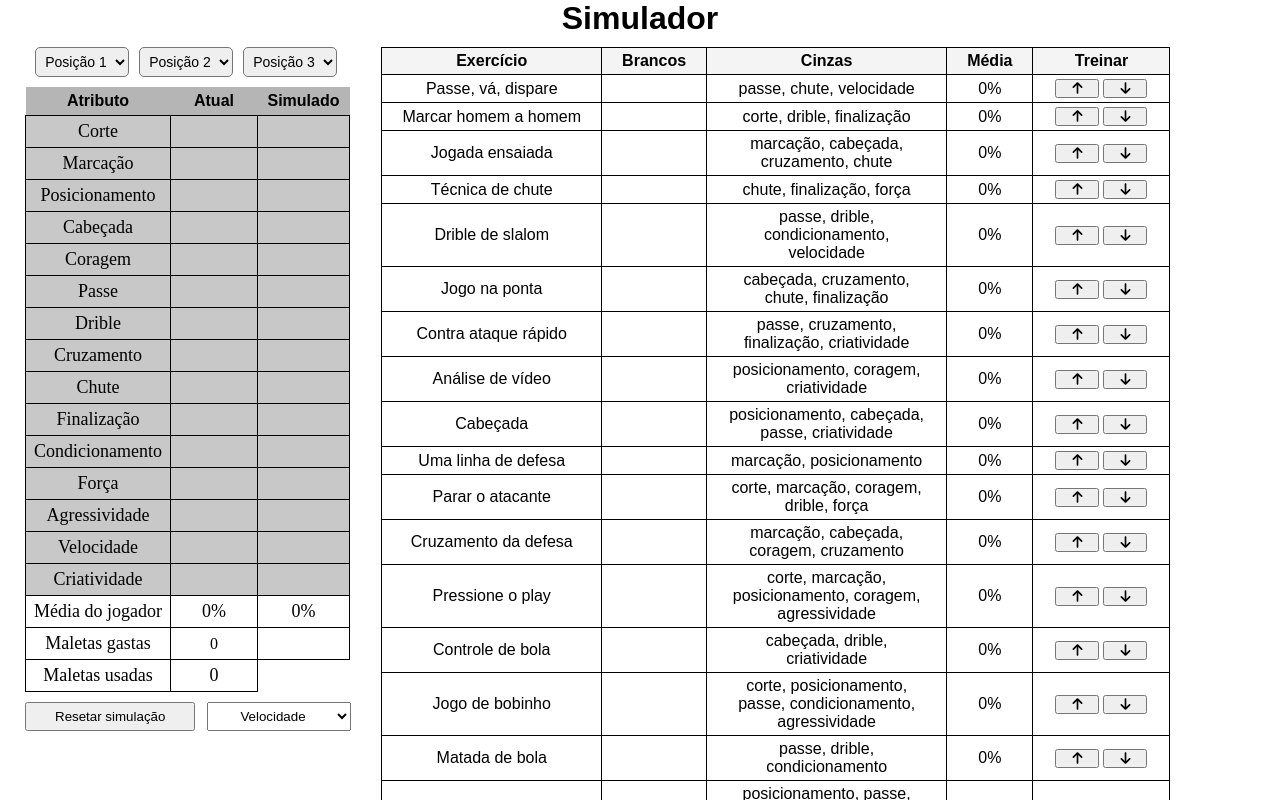
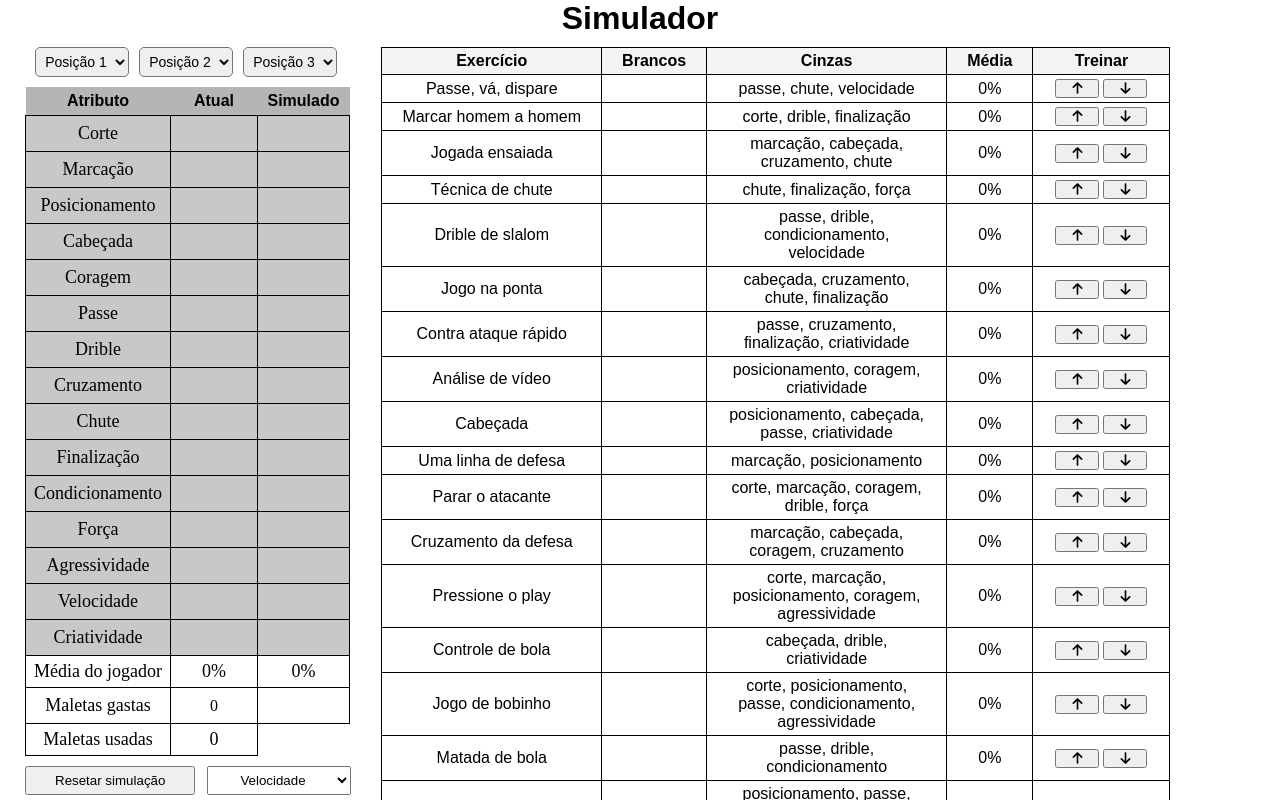
Before and after one commit to jonatasas10/simulador, a React (Vite) app: page / in a window 1280 px wide. Shown: the top 800 px of the page. Built offline with nearby package versions, Linux system fonts and the light colour scheme.

Commit message:
another alignment adjust

```diff
--- a/src/components/attributes.module.css
+++ b/src/components/attributes.module.css
@@ -42,8 +42,9 @@
 }
 
 .inputTable{
-    padding: 1px 1px; /* Add padding inside the input for better click area */
+    padding: 0px; /* Add padding inside the input for better click area */
     width: 70px;
+    height: 25px;
     display: block;
     border: none;
     box-sizing: border-box;
```
